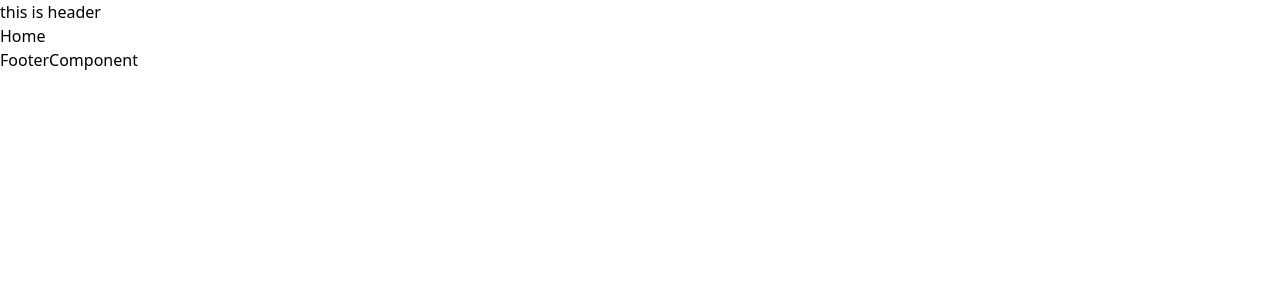
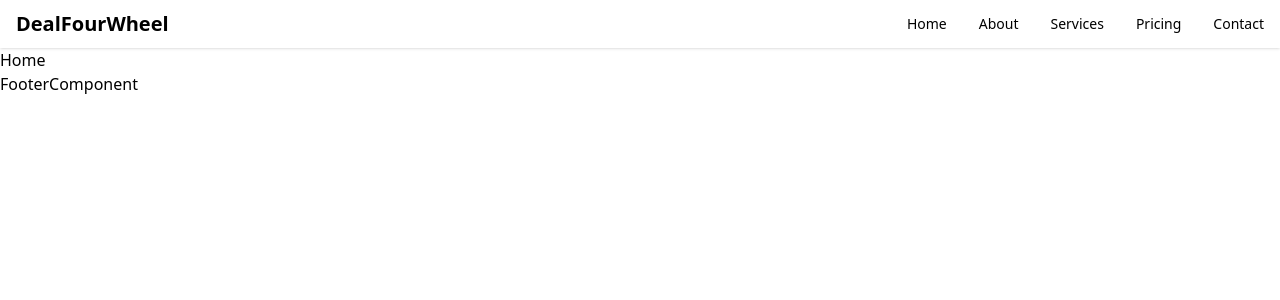
Before and after one commit to NabinIslam/deal-four-wheel-client, a React (Vite) app: page / in a window 1280 px wide. Shown: the top 300 px of the page. Built offline with nearby package versions, Linux system fonts and the light colour scheme.

Commit message:
navbar setup done

```diff
--- a/src/components/Header.jsx
+++ b/src/components/Header.jsx
@@ -1,7 +1,29 @@
+import { Navbar } from 'flowbite-react';
 import React from 'react';
+import { Link } from 'react-router-dom';
 
 const Header = () => {
-  return <div>this is header</div>;
+  return (
+    <div className="shadow">
+      <div className="container mx-auto">
+        <Navbar fluid={true} rounded={true}>
+          <Link to="/">
+            <h1 className="font-extrabold text-xl">DealFourWheel</h1>
+          </Link>
+          <Navbar.Toggle />
+          <Navbar.Collapse>
+            <Link to="/" active={true}>
+              Home
+            </Link>
+            <Link to="/">About</Link>
+            <Link to="/">Services</Link>
+            <Link to="/">Pricing</Link>
+            <Link to="/">Contact</Link>
+          </Navbar.Collapse>
+        </Navbar>
+      </div>
+    </div>
+  );
 };
 
 export default Header;
```
